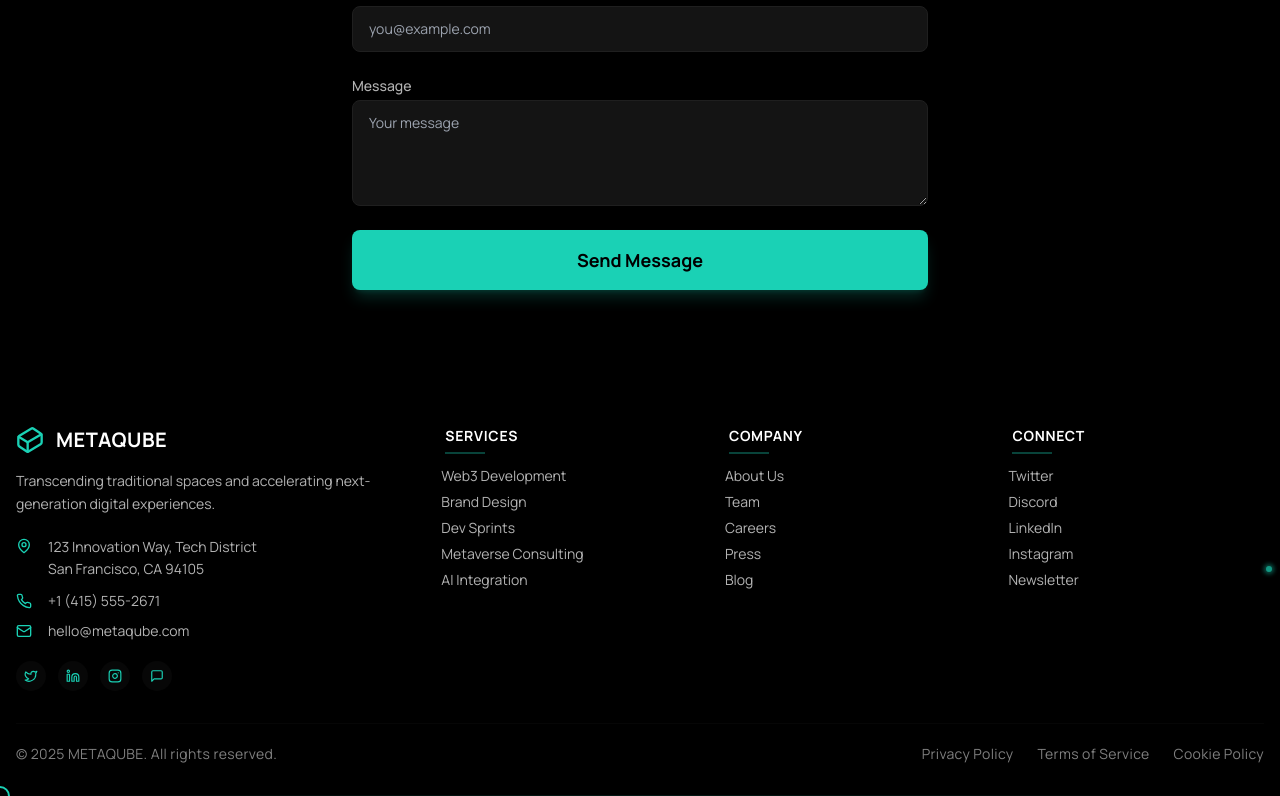
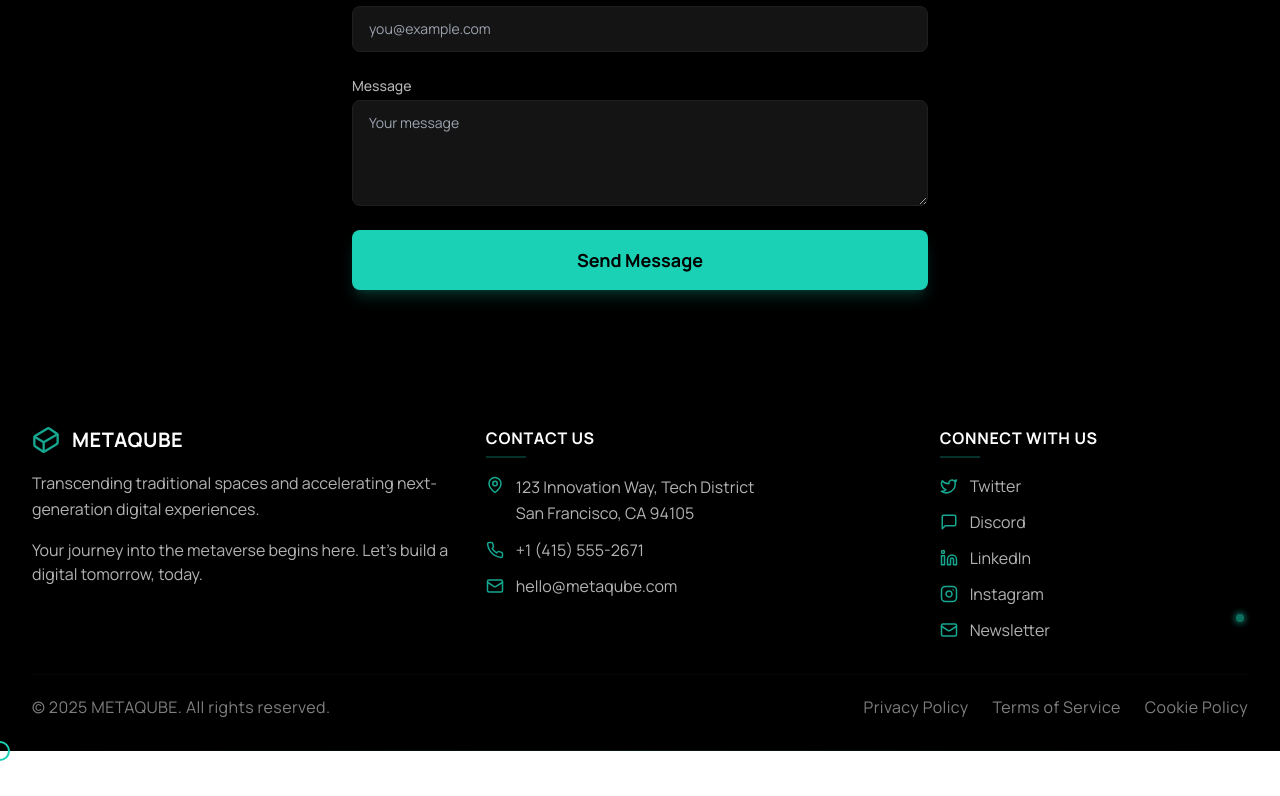
Before and after one commit to VanshMehta1234/MetaQube, a React (Vite) app: page /contact in a window 1280 px wide. Shown: the part 660-1456 px from the top of the page. After the commit the page ends 1411 px from the top, so only its background shows below. Built offline with nearby package versions, Linux system fonts and the light colour scheme.

Commit message:
fix: footer and work section UI changes

```diff
--- a/src/components/sections/ContactCTA.tsx
+++ b/src/components/sections/ContactCTA.tsx
@@ -144,7 +144,7 @@ const ContactCTA: React.FC = () => {
           <div className="flex flex-col sm:flex-row justify-center items-center gap-3 sm:gap-5 py-1 sm:py-2">
             <motion.a
               href="mailto:hello@metaqube.com"
-              className="bg-metaEmerald-500 text-deepCosmos-900 px-5 sm:px-7 py-2.5 sm:py-3 rounded-lg text-center text-base font-bold hover:bg-metaEmerald-400 transition-all relative overflow-hidden group w-full sm:w-auto flex items-center justify-center gap-2"
+              className="bg-metaEmerald-700 text-deepCosmos-900 px-5 sm:px-7 py-2.5 sm:py-3 rounded-lg text-center text-base font-bold hover:bg-metaEmerald-600 transition-all relative overflow-hidden group w-full sm:w-auto flex items-center justify-center gap-2"
               whileHover={{ scale: 1.03 }}
               whileTap={{ scale: 0.97 }}
             >
@@ -155,13 +155,13 @@ const ContactCTA: React.FC = () => {
 
             <motion.button
               onClick={() => setScheduleDialogOpen(true)}
-              className="bg-transparent border-2 border-metaEmerald-500 text-metaEmerald-500 px-5 sm:px-7 py-2.5 sm:py-3 rounded-lg text-center text-base font-bold hover:bg-metaEmerald-500/10 transition-all relative overflow-hidden group w-full sm:w-auto flex items-center justify-center gap-2"
+              className="bg-transparent border-2 border-metaEmerald-700 text-metaEmerald-700 px-5 sm:px-7 py-2.5 sm:py-3 rounded-lg text-center text-base font-bold hover:bg-metaEmerald-700/10 transition-all relative overflow-hidden group w-full sm:w-auto flex items-center justify-center gap-2"
               whileHover={{ scale: 1.03 }}
               whileTap={{ scale: 0.97 }}
             >
               <Calendar className="w-4 h-4 sm:w-5 sm:h-5" />
               <span>Schedule a Call</span>
-              <div className="absolute inset-0 bg-metaEmerald-500 opacity-0 group-hover:opacity-5 transition-opacity" />
+              <div className="absolute inset-0 bg-metaEmerald-700 opacity-0 group-hover:opacity-5 transition-opacity" />
             </motion.button>
           </div>
         </motion.div>
--- a/src/components/sections/Footer.tsx
+++ b/src/components/sections/Footer.tsx
@@ -1,5 +1,5 @@
 import React from "react";
-import { Cuboid as Cube, MapPin, Phone, Mail, Twitter, Linkedin, Instagram, MessageSquare, ChevronRight } from 'lucide-react';
+import { Cuboid as Cube, MapPin, Phone, Mail, Twitter, Linkedin, Instagram, MessageSquare } from 'lucide-react';
 import { useAppStore } from '../../store/useAppStore';
 
 const Footer: React.FC = () => {
@@ -19,15 +19,6 @@ const Footer: React.FC = () => {
     }
   };
 
-  // Service data
-  const services = [
-    { name: "Web3 Development", id: "web3" },
-    { name: "Brand Design", id: "brand" },
-    { name: "Dev Sprints", id: "sprints" },
-    { name: "Metaverse Consulting", id: "metaverse" },
-    { name: "AI Integration", id: "ai" }
-  ];
-
   return (
     <footer className={`pt-14 pb-8 transition-colors relative ${
       metaMirrorMode ? 'bg-deepCosmos-900' : 'bg-deepCosmos-950'
@@ -36,223 +27,116 @@ const Footer: React.FC = () => {
       <div className="absolute inset-0 opacity-30 pointer-events-none bg-gradient-to-t from-black/40 via-transparent to-transparent"></div>
       <div className="absolute bottom-0 left-0 right-0 h-px bg-gradient-to-r from-transparent via-metaEmerald-800/30 to-transparent"></div>
 
-      <div className="container mx-auto px-4 relative z-10">
-        <div className="grid grid-cols-1 md:grid-cols-12 gap-8 md:gap-10 mb-8">
-          {/* Company info and contact */}
-          <div className="md:col-span-5 lg:col-span-4">
+      <div className="max-w-7xl mx-auto px-8 relative z-10">
+        <div className="grid grid-cols-1 md:grid-cols-11 gap-8 mb-8">
+          {/* Column 1: Company info */}
+          <div className="md:col-span-4">
             <div className="flex items-center space-x-3 text-xl font-bold text-prismWhite mb-4">
-              <Cube className={metaMirrorMode ? "text-metaEmerald-500" : "text-metaEmerald-600"} size={28} />
+              <Cube className={metaMirrorMode ? "text-metaEmerald-600" : "text-metaEmerald-700"} size={28} />
               <span className="tracking-wide">METAQUBE</span>
             </div>
 
-            <p className="text-quantumGrey-300 mb-4 max-w-md text-sm leading-relaxed">
+            <p className="text-quantumGrey-300 mb-4 text-base leading-relaxed">
               Transcending traditional spaces and accelerating next-generation digital experiences.
             </p>
 
-            <div className="space-y-2.5 mt-5">
-              <div className="flex items-start space-x-4 group">
-                <MapPin className={`${metaMirrorMode ? 'text-metaEmerald-500' : 'text-metaEmerald-600'} flex-shrink-0 mt-0.5 group-hover:text-metaEmerald-400 transition-colors`} size={16} />
-                <div className="text-quantumGrey-300 text-sm leading-relaxed">
+            <p className="text-quantumGrey-300 text-base">
+              Your journey into the metaverse begins here. Let's build a digital tomorrow, today.
+            </p>
+          </div>
+
+          {/* Column 2: Contact information */}
+          <div className="md:col-span-4">
+            <h3 className="text-base uppercase font-bold tracking-wider text-prismWhite mb-4 after:content-[''] after:block after:w-10 after:h-0.5 after:bg-metaEmerald-700/40 after:mt-1.5">Contact Us</h3>
+
+            <div className="space-y-3">
+              <div className="flex items-start space-x-3 group">
+                <MapPin className={`${metaMirrorMode ? 'text-metaEmerald-600' : 'text-metaEmerald-700'} flex-shrink-0 mt-0.5 group-hover:text-metaEmerald-500 transition-colors`} size={18} />
+                <div className="text-quantumGrey-300 text-base leading-relaxed">
                   <p>123 Innovation Way, Tech District</p>
                   <p>San Francisco, CA 94105</p>
                 </div>
               </div>
 
-              <div className="flex items-center space-x-4 group">
-                <Phone className={`${metaMirrorMode ? 'text-metaEmerald-500' : 'text-metaEmerald-600'} flex-shrink-0 group-hover:text-metaEmerald-400 transition-colors`} size={16} />
-                <a href="tel:+14155552671" className="text-quantumGrey-300 hover:text-metaEmerald-500 transition-colors text-sm">
+              <div className="flex items-center space-x-3 group">
+                <Phone className={`${metaMirrorMode ? 'text-metaEmerald-600' : 'text-metaEmerald-700'} flex-shrink-0 group-hover:text-metaEmerald-500 transition-colors`} size={18} />
+                <a href="tel:+14155552671" className="text-quantumGrey-300 hover:text-metaEmerald-600 transition-colors text-base">
                   +1 (415) 555-2671
                 </a>
               </div>
 
-              <div className="flex items-center space-x-4 group">
-                <Mail className={`${metaMirrorMode ? 'text-metaEmerald-500' : 'text-metaEmerald-600'} flex-shrink-0 group-hover:text-metaEmerald-400 transition-colors`} size={16} />
-                <a href="mailto:hello@metaqube.com" className="text-quantumGrey-300 hover:text-metaEmerald-500 transition-colors text-sm">
+              <div className="flex items-center space-x-3 group">
+                <Mail className={`${metaMirrorMode ? 'text-metaEmerald-600' : 'text-metaEmerald-700'} flex-shrink-0 group-hover:text-metaEmerald-500 transition-colors`} size={18} />
+                <a href="mailto:hello@metaqube.com" className="text-quantumGrey-300 hover:text-metaEmerald-600 transition-colors text-base">
                   hello@metaqube.com
                 </a>
               </div>
             </div>
-
-            {/* Social links */}
-            <div className="flex space-x-3 mt-5">
-              <a
-                href="#"
-                className={`p-2 rounded-full backdrop-blur-sm ${metaMirrorMode ?
-                'bg-deepCosmos-800/70 hover:bg-metaEmerald-800/30 hover:shadow-glow-sm' :
-                'bg-deepCosmos-800/70 hover:bg-metaEmerald-900/40 hover:shadow-glow-sm'}
-                transition-all duration-300`}
-                aria-label="Twitter"
-              >
-                <Twitter size={14} className={`${metaMirrorMode ? 'text-metaEmerald-500' : 'text-metaEmerald-600'} group-hover:text-metaEmerald-400`} />
-              </a>
-              <a
-                href="#"
-                className={`p-2 rounded-full backdrop-blur-sm ${metaMirrorMode ?
-                'bg-deepCosmos-800/70 hover:bg-metaEmerald-800/30 hover:shadow-glow-sm' :
-                'bg-deepCosmos-800/70 hover:bg-metaEmerald-900/40 hover:shadow-glow-sm'}
-                transition-all duration-300`}
-                aria-label="LinkedIn"
-              >
-                <Linkedin size={14} className={`${metaMirrorMode ? 'text-metaEmerald-500' : 'text-metaEmerald-600'} group-hover:text-metaEmerald-400`} />
-              </a>
-              <a
-                href="#"
-                className={`p-2 rounded-full backdrop-blur-sm ${metaMirrorMode ?
-                'bg-deepCosmos-800/70 hover:bg-metaEmerald-800/30 hover:shadow-glow-sm' :
-                'bg-deepCosmos-800/70 hover:bg-metaEmerald-900/40 hover:shadow-glow-sm'}
-                transition-all duration-300`}
-                aria-label="Instagram"
-              >
-                <Instagram size={14} className={`${metaMirrorMode ? 'text-metaEmerald-500' : 'text-metaEmerald-600'} group-hover:text-metaEmerald-400`} />
-              </a>
-              <a
-                href="#"
-                className={`p-2 rounded-full backdrop-blur-sm ${metaMirrorMode ?
-                'bg-deepCosmos-800/70 hover:bg-metaEmerald-800/30 hover:shadow-glow-sm' :
-                'bg-deepCosmos-800/70 hover:bg-metaEmerald-900/40 hover:shadow-glow-sm'}
-                transition-all duration-300`}
-                aria-label="Discord"
-              >
-                <MessageSquare size={14} className={`${metaMirrorMode ? 'text-metaEmerald-500' : 'text-metaEmerald-600'} group-hover:text-metaEmerald-400`} />
-              </a>
-            </div>
           </div>
 
-          {/* Navigation links */}
-          <div className="md:col-span-7 lg:col-span-8 grid grid-cols-1 sm:grid-cols-3 gap-6 md:gap-8">
-            <div>
-              <h3 className="text-sm uppercase font-bold tracking-wider text-prismWhite mb-3 after:content-[''] after:block after:w-10 after:h-0.5 after:bg-metaEmerald-600/40 after:mt-1.5">Services</h3>
-              <ul className="space-y-1.5">
-                {services.map(service => (
-                  <li key={service.id}>
-                    <a
-                      href={`/#services`}
-                      className={`text-quantumGrey-300 hover:text-metaEmerald-${metaMirrorMode ? '500' : '600'} transition-colors flex items-center text-sm group`}
-                    >
-                      <ChevronRight size={12} className="opacity-0 -ml-4 mr-0 group-hover:opacity-100 group-hover:mr-1 group-hover:-ml-0 transition-all duration-300 text-metaEmerald-600" />
-                      <span className="transition-transform duration-300 inline-block">
-                        {service.name}
-                      </span>
-                    </a>
-                  </li>
-                ))}
-              </ul>
-            </div>
+          {/* Column 3: Social Media */}
+          <div className="md:col-span-3">
+            <h3 className="text-base uppercase font-bold tracking-wider text-prismWhite mb-4 after:content-[''] after:block after:w-10 after:h-0.5 after:bg-metaEmerald-700/40 after:mt-1.5">Connect With Us</h3>
 
-            <div>
-              <h3 className="text-sm uppercase font-bold tracking-wider text-prismWhite mb-3 after:content-[''] after:block after:w-10 after:h-0.5 after:bg-metaEmerald-600/40 after:mt-1.5">Company</h3>
-              <ul className="space-y-1.5">
-                <li>
-                  <a href="#" className={`text-quantumGrey-300 hover:text-metaEmerald-${metaMirrorMode ? '500' : '600'} transition-colors flex items-center text-sm group`}>
-                    <ChevronRight size={12} className="opacity-0 -ml-4 mr-0 group-hover:opacity-100 group-hover:mr-1 group-hover:-ml-0 transition-all duration-300 text-metaEmerald-600" />
-                    <span className="transition-transform duration-300 inline-block">
-                      About Us
-                    </span>
-                  </a>
-                </li>
-                <li>
-                  <a href="#" className={`text-quantumGrey-300 hover:text-metaEmerald-${metaMirrorMode ? '500' : '600'} transition-colors flex items-center text-sm group`}>
-                    <ChevronRight size={12} className="opacity-0 -ml-4 mr-0 group-hover:opacity-100 group-hover:mr-1 group-hover:-ml-0 transition-all duration-300 text-metaEmerald-600" />
-                    <span className="transition-transform duration-300 inline-block">
-                      Team
-                    </span>
-                  </a>
-                </li>
-                <li>
-                  <a href="#" className={`text-quantumGrey-300 hover:text-metaEmerald-${metaMirrorMode ? '500' : '600'} transition-colors flex items-center text-sm group`}>
-                    <ChevronRight size={12} className="opacity-0 -ml-4 mr-0 group-hover:opacity-100 group-hover:mr-1 group-hover:-ml-0 transition-all duration-300 text-metaEmerald-600" />
-                    <span className="transition-transform duration-300 inline-block">
-                      Careers
-                    </span>
-                  </a>
-                </li>
-                <li>
-                  <a href="#" className={`text-quantumGrey-300 hover:text-metaEmerald-${metaMirrorMode ? '500' : '600'} transition-colors flex items-center text-sm group`}>
-                    <ChevronRight size={12} className="opacity-0 -ml-4 mr-0 group-hover:opacity-100 group-hover:mr-1 group-hover:-ml-0 transition-all duration-300 text-metaEmerald-600" />
-                    <span className="transition-transform duration-300 inline-block">
-                      Press
-                    </span>
-                  </a>
-                </li>
-                <li>
-                  <a href="#" className={`text-quantumGrey-300 hover:text-metaEmerald-${metaMirrorMode ? '500' : '600'} transition-colors flex items-center text-sm group`}>
-                    <ChevronRight size={12} className="opacity-0 -ml-4 mr-0 group-hover:opacity-100 group-hover:mr-1 group-hover:-ml-0 transition-all duration-300 text-metaEmerald-600" />
-                    <span className="transition-transform duration-300 inline-block">
-                      Blog
-                    </span>
-                  </a>
-                </li>
-              </ul>
-            </div>
-
-            <div>
-              <h3 className="text-sm uppercase font-bold tracking-wider text-prismWhite mb-3 after:content-[''] after:block after:w-10 after:h-0.5 after:bg-metaEmerald-600/40 after:mt-1.5">Connect</h3>
-              <ul className="space-y-1.5">
-                <li>
-                  <a href="#" className={`text-quantumGrey-300 hover:text-metaEmerald-${metaMirrorMode ? '500' : '600'} transition-colors flex items-center text-sm group`}>
-                    <ChevronRight size={12} className="opacity-0 -ml-4 mr-0 group-hover:opacity-100 group-hover:mr-1 group-hover:-ml-0 transition-all duration-300 text-metaEmerald-600" />
-                    <span className="transition-transform duration-300 inline-block">
+            <div className="space-y-3">
+              <a href="#" className="text-quantumGrey-300 hover:text-metaEmerald-600 transition-colors flex items-center text-base group">
+                <Twitter size={18} className={`mr-3 ${metaMirrorMode ? 'text-metaEmerald-600' : 'text-metaEmerald-700'}`} />
+                <span className="transition-transform duration-300 inline-block group-hover:translate-x-1">
                   Twitter
                 </span>
               </a>
-                </li>
-                <li>
-                  <a href="#" className={`text-quantumGrey-300 hover:text-metaEmerald-${metaMirrorMode ? '500' : '600'} transition-colors flex items-center text-sm group`}>
-                    <ChevronRight size={12} className="opacity-0 -ml-4 mr-0 group-hover:opacity-100 group-hover:mr-1 group-hover:-ml-0 transition-all duration-300 text-metaEmerald-600" />
-                    <span className="transition-transform duration-300 inline-block">
+
+              <a href="#" className="text-quantumGrey-300 hover:text-metaEmerald-600 transition-colors flex items-center text-base group">
+                <MessageSquare size={18} className={`mr-3 ${metaMirrorMode ? 'text-metaEmerald-600' : 'text-metaEmerald-700'}`} />
+                <span className="transition-transform duration-300 inline-block group-hover:translate-x-1">
                   Discord
                 </span>
               </a>
-                </li>
-                <li>
-                  <a href="#" className={`text-quantumGrey-300 hover:text-metaEmerald-${metaMirrorMode ? '500' : '600'} transition-colors flex items-center text-sm group`}>
-                    <ChevronRight size={12} className="opacity-0 -ml-4 mr-0 group-hover:opacity-100 group-hover:mr-1 group-hover:-ml-0 transition-all duration-300 text-metaEmerald-600" />
-                    <span className="transition-transform duration-300 inline-block">
+
+              <a href="#" className="text-quantumGrey-300 hover:text-metaEmerald-600 transition-colors flex items-center text-base group">
+                <Linkedin size={18} className={`mr-3 ${metaMirrorMode ? 'text-metaEmerald-600' : 'text-metaEmerald-700'}`} />
+                <span className="transition-transform duration-300 inline-block group-hover:translate-x-1">
                   LinkedIn
                 </span>
               </a>
-                </li>
-                <li>
-                  <a href="#" className={`text-quantumGrey-300 hover:text-metaEmerald-${metaMirrorMode ? '500' : '600'} transition-colors flex items-center text-sm group`}>
-                    <ChevronRight size={12} className="opacity-0 -ml-4 mr-0 group-hover:opacity-100 group-hover:mr-1 group-hover:-ml-0 transition-all duration-300 text-metaEmerald-600" />
-                    <span className="transition-transform duration-300 inline-block">
+
+              <a href="#" className="text-quantumGrey-300 hover:text-metaEmerald-600 transition-colors flex items-center text-base group">
+                <Instagram size={18} className={`mr-3 ${metaMirrorMode ? 'text-metaEmerald-600' : 'text-metaEmerald-700'}`} />
+                <span className="transition-transform duration-300 inline-block group-hover:translate-x-1">
                   Instagram
                 </span>
               </a>
-                </li>
-                <li>
+
               <a
                 href="#"
-                    className={`text-quantumGrey-300 hover:text-metaEmerald-${metaMirrorMode ? '500' : '600'} transition-colors relative flex items-center text-sm group`}
+                className="text-quantumGrey-300 hover:text-metaEmerald-600 transition-colors relative flex items-center text-base group"
                 onClick={fragment && !fragment.found ? handleFragmentClick : undefined}
               >
-                    <ChevronRight size={12} className="opacity-0 -ml-4 mr-0 group-hover:opacity-100 group-hover:mr-1 group-hover:-ml-0 transition-all duration-300 text-metaEmerald-600" />
+                <Mail size={18} className={`mr-3 ${metaMirrorMode ? 'text-metaEmerald-600' : 'text-metaEmerald-700'}`} />
                 {fragment && !fragment.found && (
-                      <span className={`absolute w-1.5 h-1.5 ${metaMirrorMode ? 'bg-metaEmerald-500' : 'bg-metaEmerald-600'} rounded-full -top-1 -right-2 shadow-glow-xs animate-pulse-glow`}></span>
+                  <span className={`absolute w-2 h-2 ${metaMirrorMode ? 'bg-metaEmerald-600' : 'bg-metaEmerald-700'} rounded-full -top-1 right-1 shadow-glow-xs animate-pulse-glow`}></span>
                 )}
-                    <span className="transition-transform duration-300 inline-block">
+                <span className="transition-transform duration-300 inline-block group-hover:translate-x-1">
                   Newsletter
                 </span>
               </a>
-                </li>
-              </ul>
             </div>
           </div>
         </div>
 
         <div className="pt-5 border-t border-deepCosmos-700/30 flex flex-col md:flex-row justify-between items-center">
-          <p className="text-quantumGrey-500 text-sm mb-4 md:mb-0 tracking-wide">
+          <p className="text-quantumGrey-500 text-base mb-4 md:mb-0 tracking-wide">
             © 2025 METAQUBE. All rights reserved.
           </p>
 
           <div className="flex flex-wrap justify-center md:justify-end gap-6">
-            <a href="#" className={`text-quantumGrey-500 hover:text-metaEmerald-${metaMirrorMode ? '500' : '600'} text-sm tracking-wide transition-colors`}>
+            <a href="#" className="text-quantumGrey-500 hover:text-metaEmerald-600 text-base tracking-wide transition-colors">
               Privacy Policy
             </a>
-            <a href="#" className={`text-quantumGrey-500 hover:text-metaEmerald-${metaMirrorMode ? '500' : '600'} text-sm tracking-wide transition-colors`}>
+            <a href="#" className="text-quantumGrey-500 hover:text-metaEmerald-600 text-base tracking-wide transition-colors">
               Terms of Service
             </a>
-            <a href="#" className={`text-quantumGrey-500 hover:text-metaEmerald-${metaMirrorMode ? '500' : '600'} text-sm tracking-wide transition-colors`}>
+            <a href="#" className="text-quantumGrey-500 hover:text-metaEmerald-600 text-base tracking-wide transition-colors">
               Cookie Policy
             </a>
           </div>
```
Also changed, not shown: src/components/sections/FrensMap.tsx (+101 -76 lines), src/components/ui/ScheduleCallDialog.tsx (+14 -14 lines). Lines whose indentation alone changed are shown as unchanged.
